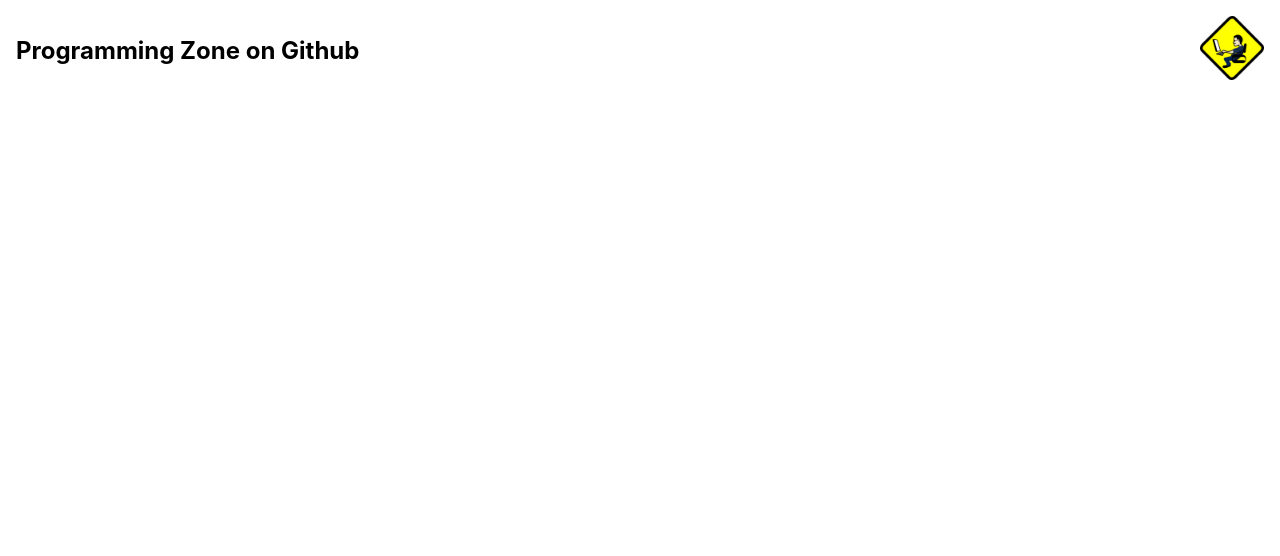
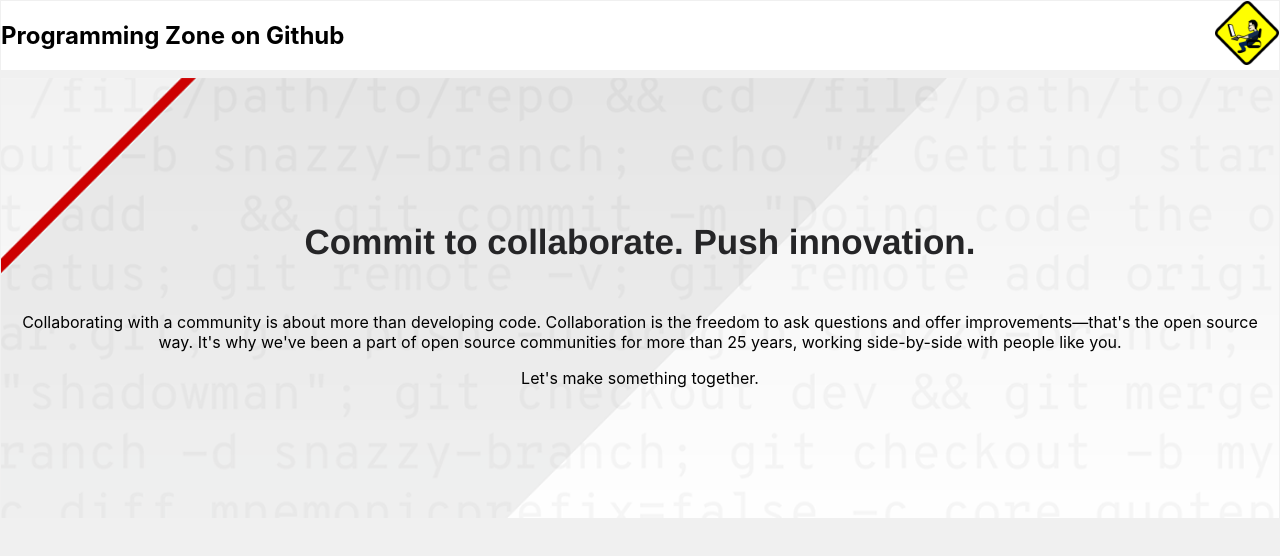
Before and after one commit to 1xcode/1xcode.github.io, a React (Create React App) app: page / in a window 1280 px wide. Shown: the top 556 px of the page. Built offline with nearby package versions, Linux system fonts and the light colour scheme.

Commit message:
Add: Header

```diff
--- a/src/App.js
+++ b/src/App.js
@@ -2,11 +2,13 @@ import React from "react";
 import "./App.css";
 import "./styles/main.scss";
 import Nav from "./components/Nav-component";
+import Header from "./components/Header";
 
 function App() {
   return (
     <div className="App">
       <Nav />
+      <Header />
     </div>
   );
 }
--- /dev/null
+++ b/src/components/Header.jsx
@@ -0,0 +1,27 @@
+import React from "react";
+
+function Header() {
+  return (
+    <div>
+      <section className="hero--component">
+        <div className="hero-container" data-align="center">
+          <h2 className="hero-heading">
+            Commit to collaborate. Push innovation.
+          </h2>
+          <div className="hero-copy">
+            <p>
+              Collaborating with a community is about more than developing code.
+              Collaboration is the freedom to ask questions and offer
+              improvements—that's the open source way. It's why we've been a
+              part of open source communities for more than 25 years, working
+              side-by-side with people like you.
+            </p>
+            <p>Let's make something together.</p>
+          </div>
+        </div>
+      </section>
+    </div>
+  );
+}
+
+export default Header;
--- a/src/components/Nav-component.jsx
+++ b/src/components/Nav-component.jsx
@@ -4,7 +4,7 @@ import logo from "../logo.png";
 
 const Nav = () => {
   return (
-    <div>
+    <div className="nav-div">
       <nav>
         <div className="navigation-group">
           <h1>Programming Zone on Github</h1>
--- /dev/null
+++ b/src/styles/_header.scss
@@ -0,0 +1,38 @@
+.hero--component {
+  align-items: center;
+  background-color: #f0f0f0;
+  background-image: url(header-bg.png);
+  background-position: center center;
+  background-repeat: no-repeat;
+  background-size: cover;
+  display: flex;
+  min-height: 40vh;
+  justify-content: center;
+}
+.hero--component {
+  padding-bottom: 60px;
+  padding-top: 60px;
+  position: relative;
+}
+
+.hero-container[data-align="center"] {
+  text-align: center;
+}
+.hero-container {
+  padding: 0 9px;
+  margin-right: auto;
+  margin-left: auto;
+}
+
+.hero-heading:not(:last-child) {
+  padding-bottom: 20px;
+}
+
+.hero-heading {
+  color: #252527;
+  font-family: "RedHatDisplay", "Overpass", Overpass, Helvetica, helvetica,
+    arial, sans-serif;
+  font-size: 35px;
+  font-weight: 600;
+  line-height: 1.18;
+}
--- a/src/styles/_nav.scss
+++ b/src/styles/_nav.scss
@@ -1,3 +1,8 @@
+.nav-div {
+  margin-bottom: 0.5em;
+  background-color: white;
+}
+
 nav {
   display: flex;
   flex-direction: row;
--- a/src/styles/main.scss
+++ b/src/styles/main.scss
@@ -1,5 +1,9 @@
 @import "./nav";
+@import "./header";
+
+$bg-color: #f0f0f0;
 
 body {
-  margin: 1em;
+  margin: 1px;
+  background-color: $bg-color;
 }
```
Also changed, not shown: src/styles/header-bg.png (added).
